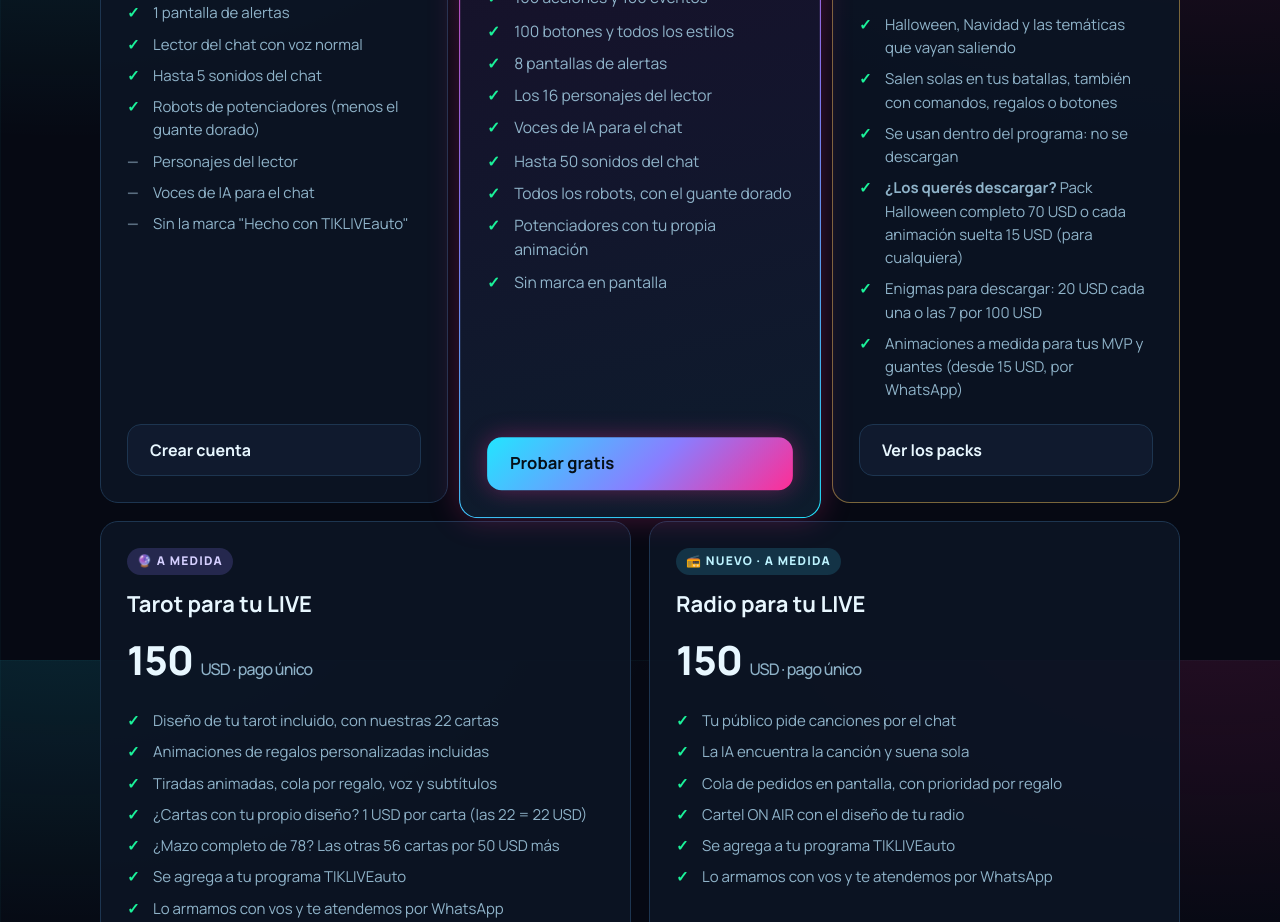
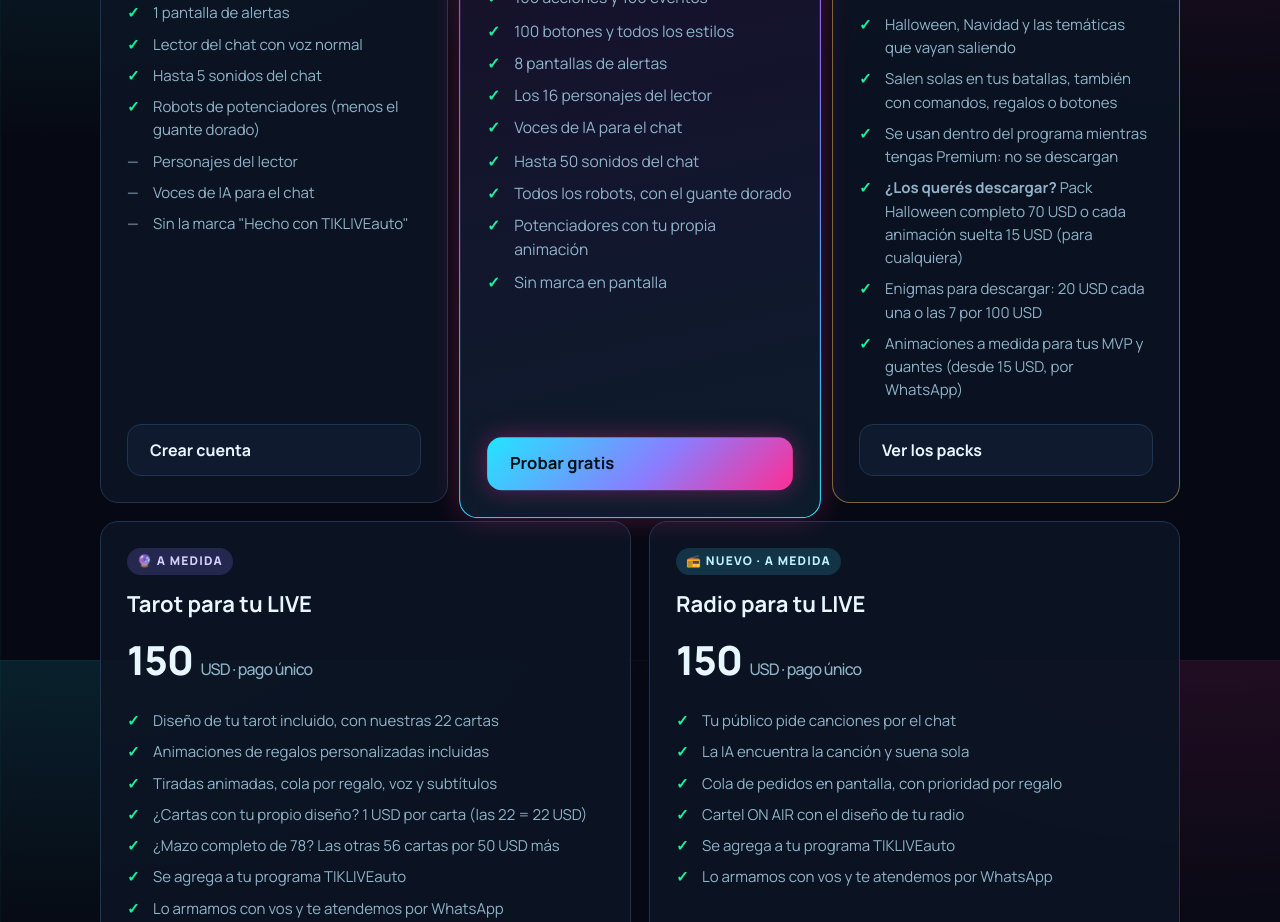
Before and after one commit to agrogrowshopuy-eng/tikliveauto, a plain HTML site: page index.html in a window 1280 px wide. Shown: the part 4140-5062 px from the top of the page. Drawn offline with Linux system fonts and the light colour scheme; a web font is replaced by a local one.

Commit message:
Packs: se usan mientras tengas Premium

```diff
--- a/index.html
+++ b/index.html
@@ -226,7 +226,7 @@
           <ul>
             <li>Halloween, Navidad y las temáticas que vayan saliendo</li>
             <li>Salen solas en tus batallas, también con comandos, regalos o botones</li>
-            <li>Se usan dentro del programa: no se descargan</li>
+            <li>Se usan dentro del programa mientras tengas Premium: no se descargan</li>
             <li><b>¿Los querés descargar?</b> Pack Halloween completo 70 USD o cada animación suelta 15 USD (para cualquiera)</li>
             <li>Enigmas para descargar: 20 USD cada una o las 7 por 100 USD</li>
             <li>Animaciones a medida para tus MVP y guantes (desde 15 USD, por WhatsApp)</li>
```
